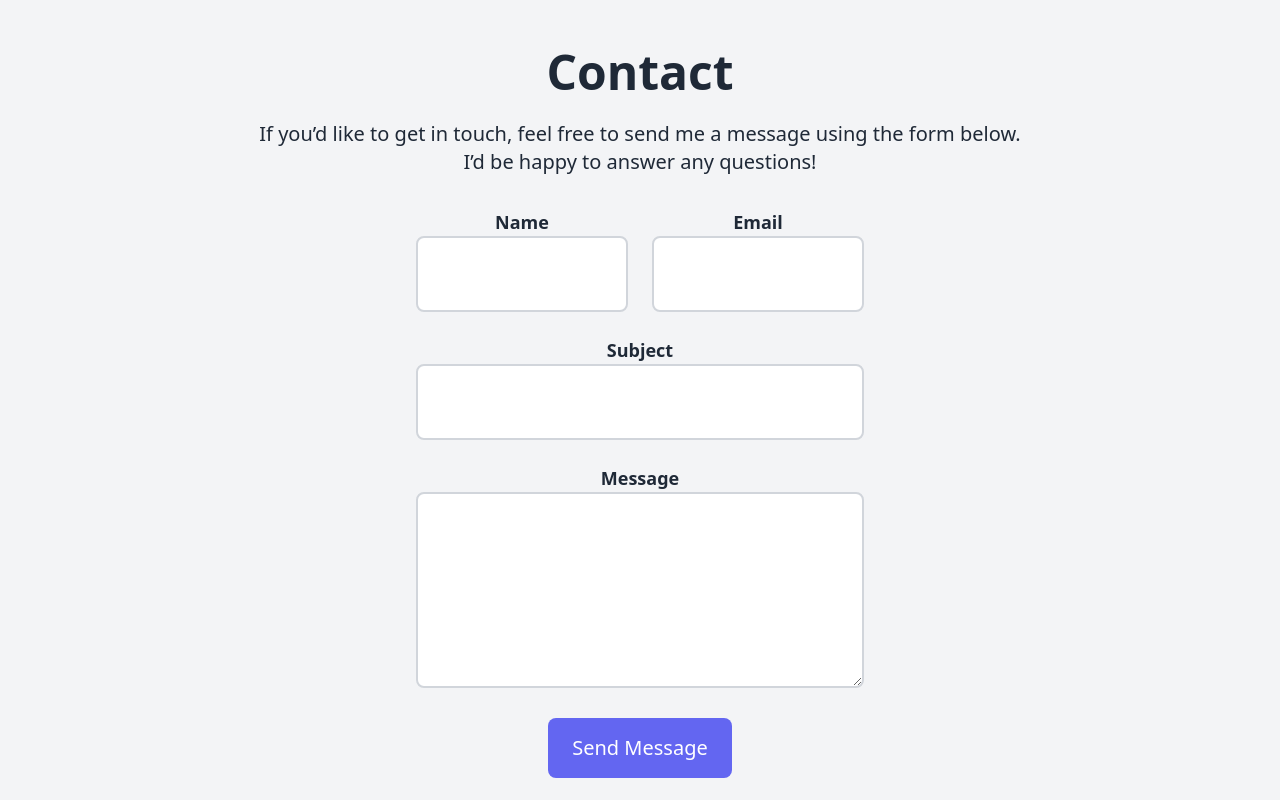
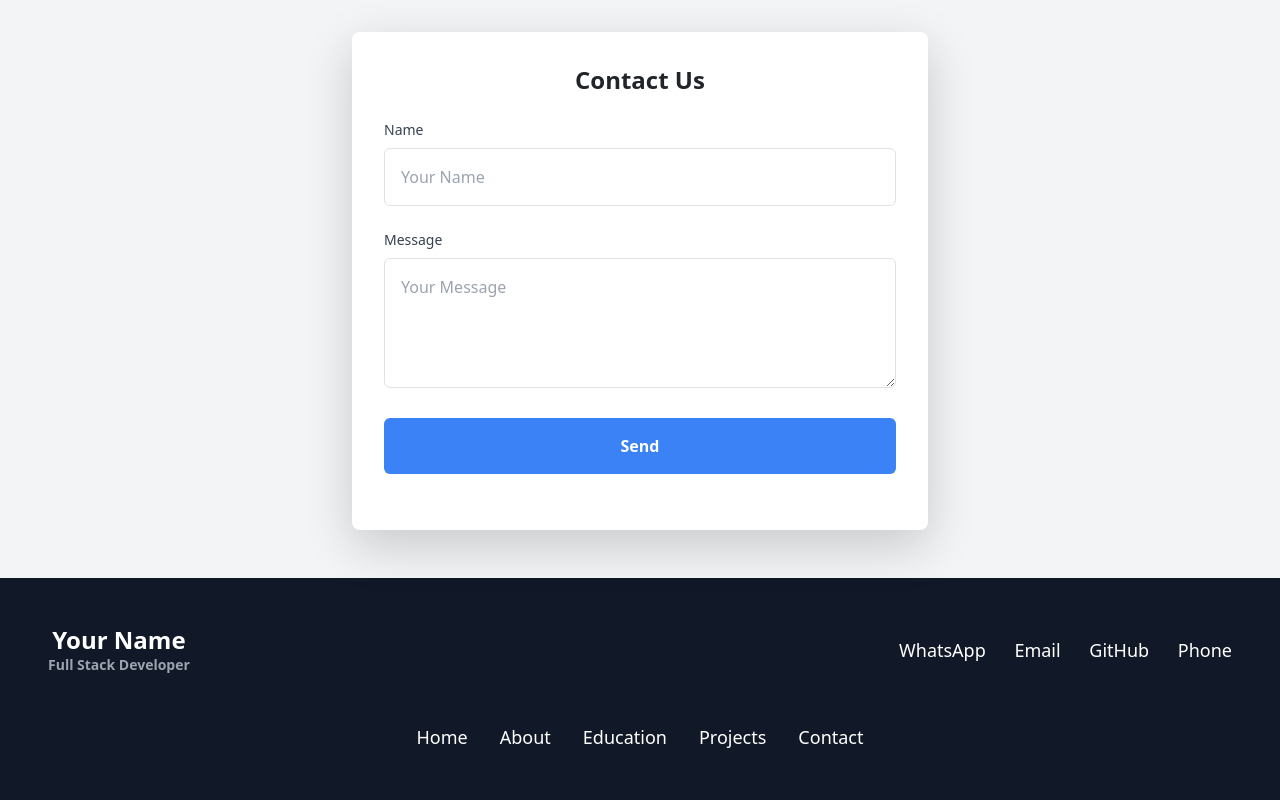
Before and after one commit to Aravind2556/portfolio, a React (Create React App) app: page / in a window 1280 px wide. Shown: the part 4180-4980 px from the top of the page. Built offline with nearby package versions, Linux system fonts and the light colour scheme.

Commit message:
emailjs update to contact page

```diff
--- a/package.json
+++ b/package.json
@@ -3,6 +3,7 @@
   "version": "0.1.0",
   "private": true,
   "dependencies": {
+    "@emailjs/browser": "^4.4.1",
     "@testing-library/jest-dom": "^5.17.0",
     "@testing-library/react": "^13.4.0",
     "@testing-library/user-event": "^13.5.0",
--- a/src/components/Contact.js
+++ b/src/components/Contact.js
@@ -1,122 +1,73 @@
-import React, { useState } from 'react'
+import React, { useRef } from 'react';
+import emailjs from '@emailjs/browser';
 
 export const Contact = () => {
-    const [formData, setFormData] = useState({
-        name: '',
-        email: '',
-        subject: '',
-        message: ''
-      });
+  const form = useRef();
 
-      const [isSubmitted, setIsSubmitted] = useState(false);
+  const sendEmail = (e) => {
+    e.preventDefault();
 
-      const handleChange = (e) => {
-        const { name, value } = e.target;
-        setFormData({ ...formData, [name]: value });
+    emailjs
+      .sendForm('service_hojxhdu', 'template_fetrd6n', form.current, {
+        publicKey: 'mBazGF9bWmY4x9Vwo',
+      })
+      .then(
+        () => {
+          console.log('SUCCESS!');
+        },
+        (error) => {
+          console.log('FAILED...', error.text);
+        }
+      );
   };
 
-      const handleSubmit = async (e) => {
-        e.preventDefault();
+  return (
+    <div className="flex justify-center py-12 px-6 bg-gray-100">
+      <form
+        ref={form}
+        onSubmit={sendEmail}
+        className="bg-white p-8 rounded-lg shadow-lg w-full max-w-xl"
+      >
+        <h2 className="text-2xl font-semibold mb-6 text-center">Contact Us</h2>
 
-        // You can integrate with an email service like EmailJS here to send the email
-        // For now, we’ll just simulate the form submission and show a message.
-        setIsSubmitted(true);
-        setFormData({
-          name: '',
-          email: '',
-          subject: '',
-          message: ''
-        });
-      };
-  return (
-    <section id="contact" className="bg-gray-100 text-gray-800 py-16 px-6 sm:px-12">
-      <div className="max-w-7xl mx-auto text-center">
-        <h2 className="text-4xl sm:text-5xl font-extrabold mb-6">Contact</h2>
-        <p className="text-lg sm:text-xl max-w-3xl mx-auto mb-8">
-          If you’d like to get in touch, feel free to send me a message using the form below. I’d be happy to answer any questions!
-        </p>
-
-        {/* Contact Form */}
-        <div className="w-full max-w-md mx-auto">
-          {isSubmitted ? (
-            <div className="bg-green-100 text-green-800 p-6 rounded-lg shadow-lg">
-              <h3 className="text-2xl font-semibold">Thank you!</h3>
-              <p>Your message has been sent successfully.</p>
-            </div>
-          ) : (
-            <form onSubmit={handleSubmit} className="space-y-6">
-              <div className="grid grid-cols-1 gap-4 sm:grid-cols-2">
-                <div className="col-span-1">
-                  <label htmlFor="name" className="block text-lg font-semibold">
+        <div className="mb-4">
+          <label className="block text-gray-700 text-sm font-medium mb-2" htmlFor="name">
             Name
           </label>
           <input
             type="text"
+            name="to_name"
             id="name"
-                    name="name"
-                    value={formData.name}
-                    onChange={handleChange}
+            className="w-full p-3 border border-gray-300 rounded-md focus:outline-none focus:ring-2 focus:ring-blue-500"
+            placeholder="Your Name"
             required
-                    className="w-full p-4 border-2 border-gray-300 rounded-lg focus:outline-none focus:border-indigo-500"
           />
         </div>
 
-                <div className="col-span-1">
-                  <label htmlFor="email" className="block text-lg font-semibold">
-                    Email
+
+
+        <div className="mb-4">
+          <label className="block text-gray-700 text-sm font-medium mb-2" htmlFor="message">
+            Message
           </label>
-                  <input
-                    type="email"
-                    id="email"
-                    name="email"
-                    value={formData.email}
-                    onChange={handleChange}
+          <textarea
+            name="message"
+            id="message"
+            className="w-full p-3 border border-gray-300 rounded-md focus:outline-none focus:ring-2 focus:ring-blue-500"
+            placeholder="Your Message"
+            rows="4"
             required
-                    className="w-full p-4 border-2 border-gray-300 rounded-lg focus:outline-none focus:border-indigo-500"
-                  />
-                </div>
-              </div>
-
-              <div>
-                <label htmlFor="subject" className="block text-lg font-semibold">
-                  Subject
-                </label>
-                <input
-                  type="text"
-                  id="subject"
-                  name="subject"
-                  value={formData.subject}
-                  onChange={handleChange}
-                  required
-                  className="w-full p-4 border-2 border-gray-300 rounded-lg focus:outline-none focus:border-indigo-500"
           />
         </div>
 
-              <div>
-                <label htmlFor="message" className="block text-lg font-semibold">
-                  Message
-                </label>
-                <textarea
-                  id="message"
-                  name="message"
-                  value={formData.message}
-                  onChange={handleChange}
-                  required
-                  className="w-full p-4 border-2 border-gray-300 rounded-lg focus:outline-none focus:border-indigo-500"
-                  rows="6"
+        <div className="mb-4">
+          <input
+            type="submit"
+            value="Send"
+            className="w-full py-3 bg-blue-500 text-white font-bold rounded-md hover:bg-blue-600 focus:outline-none focus:ring-2 focus:ring-blue-500"
           />
         </div>
-
-              <button
-                type="submit"
-                className="bg-indigo-500 text-white py-3 px-6 rounded-lg text-xl hover:bg-indigo-600 transform transition-all hover:scale-105 duration-300"
-              >
-                Send Message
-              </button>
       </form>
-          )}
     </div>
-      </div>
-    </section>
-  )
-}
+  );
+};
```
Also changed, not shown: 1 other file (tests, documents, lock files or other folders). Lines whose indentation alone changed are shown as unchanged.
